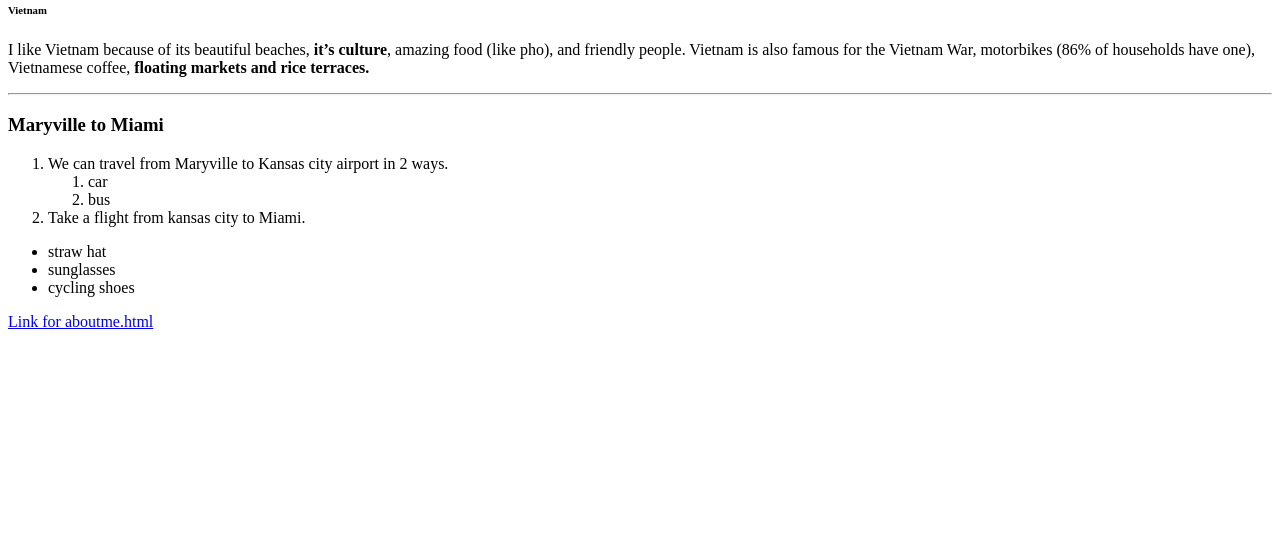
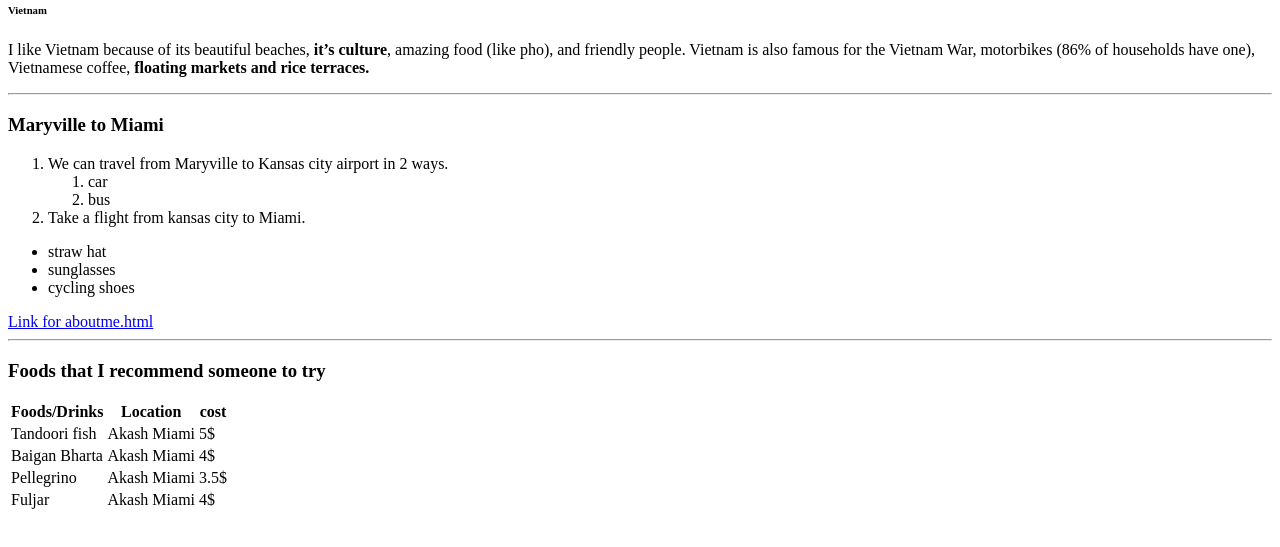
Before and after one commit to 44-563-WebApps-F21/webapps-f21-assignment-3-S5454528, a plain HTML site: page index.html in a window 1280 px wide. Shown: the part 79-626 px from the top of the page. Drawn offline with Linux system fonts and the light colour scheme.

Commit message:
Added a table

```diff
--- a/index.html
+++ b/index.html
@@ -30,5 +30,35 @@
     <li>cycling shoes</li>
 </ul>
 <a href= aboutme.html > Link for aboutme.html </a>
+
+<hr>
+<h3>Foods that I recommend someone to try</h3>
+<table>
+    <tr>
+        <th> Foods/Drinks </th>
+        <th> Location </th>
+        <th> cost </th>
+    </tr>
+    <tr>
+        <td> Tandoori fish </td>
+        <td> Akash Miami </td>
+        <td> 5$ </td>
+    </tr>
+    <tr>
+        <td> Baigan Bharta </td>
+        <td> Akash Miami </td>
+        <td> 4$ </td>
+    </tr>
+    <tr>
+        <td> Pellegrino </td>
+        <td> Akash Miami </td>
+        <td> 3.5$ </td>
+    </tr>
+    <tr>
+        <td> Fuljar </td>
+        <td> Akash Miami </td>
+        <td> 4$ </td>
+    </tr>
+</table>
     </body>
 </html>
```
